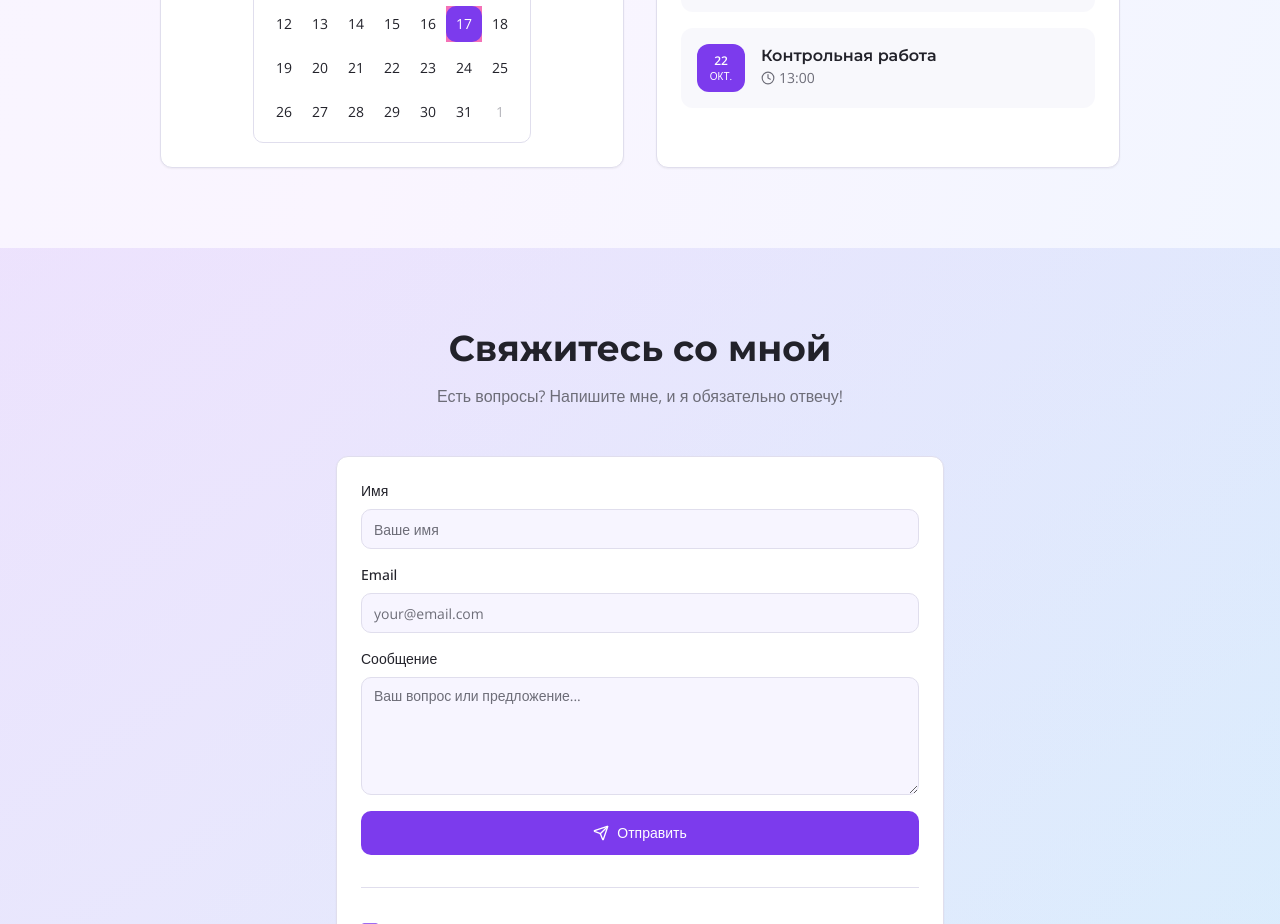
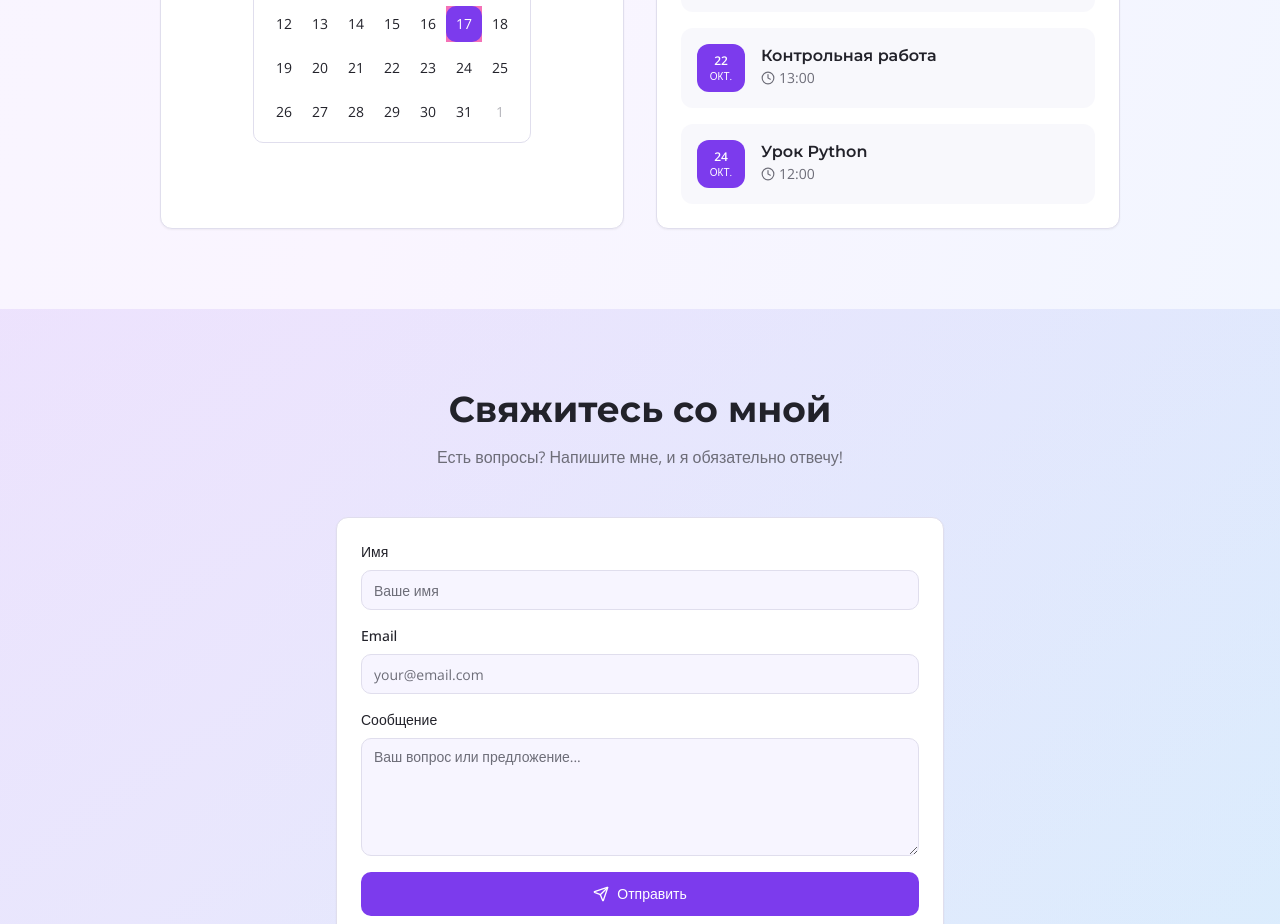
Before and after one commit to pr-poehali-dev/informatics-teacher-site-1, a React (Vite) app: page / in a window 1280 px wide. Shown: the part 2880-3804 px from the top of the page. Built offline with nearby package versions, Linux system fonts and the light colour scheme.

Commit message:
Добавление урока Python 24 октября

```diff
--- a/src/pages/Index.tsx
+++ b/src/pages/Index.tsx
@@ -44,6 +44,7 @@ const Index = () => {
     { date: new Date(2024, 9, 18), title: 'Урок Python', time: '14:00' },
     { date: new Date(2024, 9, 20), title: 'Сдача проекта', time: '16:00' },
     { date: new Date(2024, 9, 22), title: 'Контрольная работа', time: '13:00' },
+    { date: new Date(2024, 9, 24), title: 'Урок Python', time: '12:00' },
   ];
 
   const scrollToSection = (sectionId: string) => {
```
